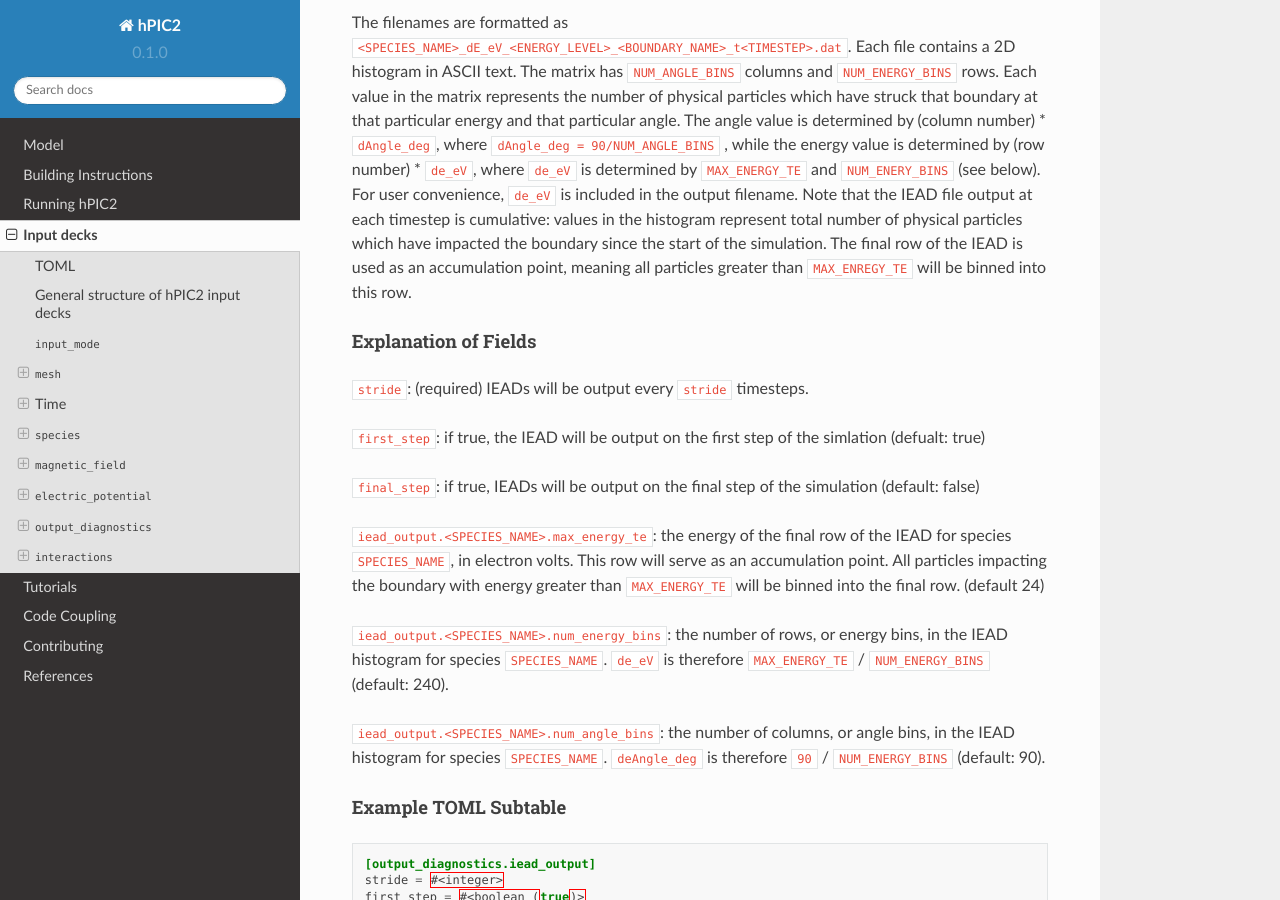
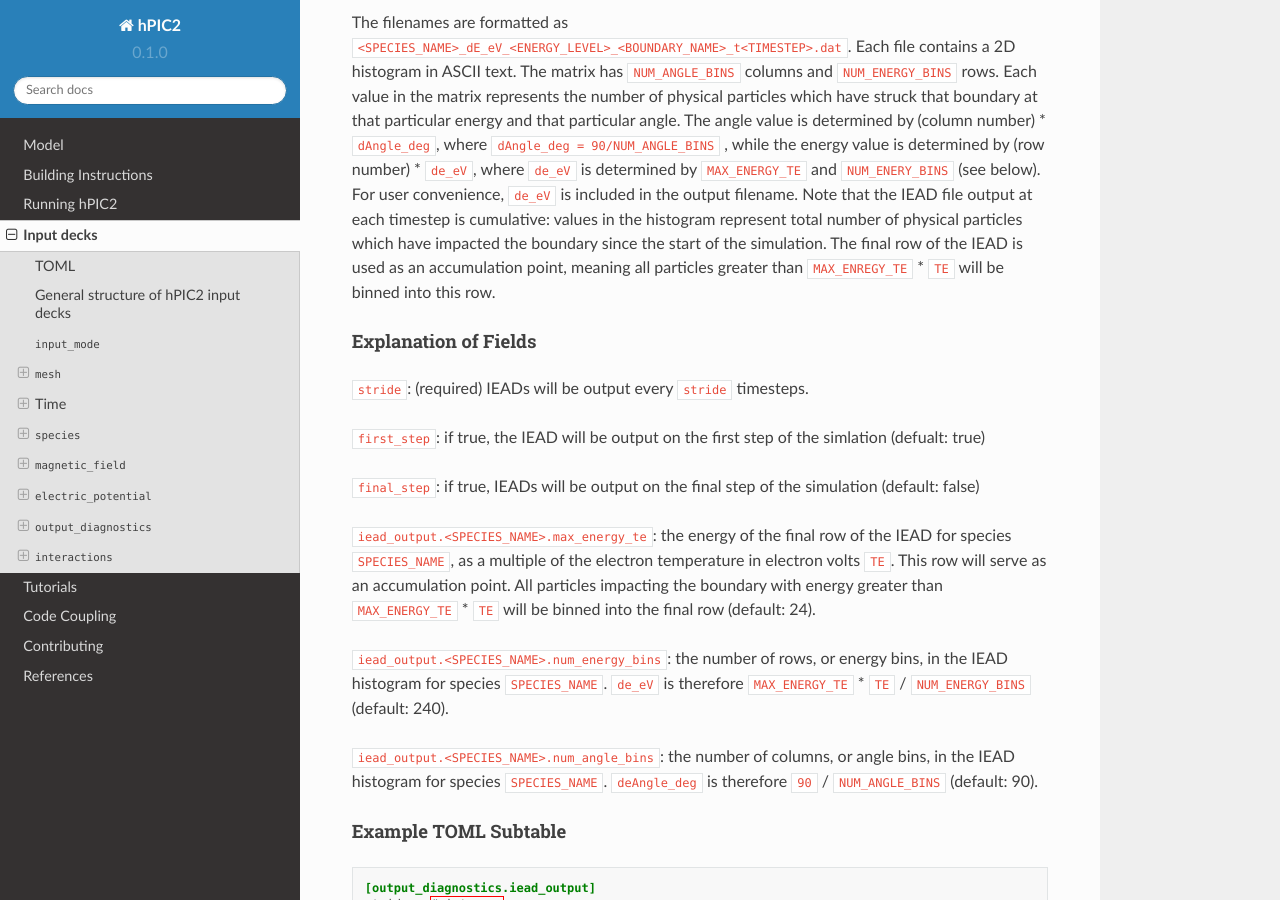
Before and after one commit to lcpp-org/hpic2doc, a Sphinx documentation site: the page built from docs/source/input_deck.rst, in a window 1280 px wide and 900 px high, scrolled down 34488 px. Built offline with Sphinx 7.4.7 and the Read the Docs theme 2.0.0, drawn with Linux system fonts in a browser that asks for light colours; cross-references to code outside the pages are shown as plain code.

Commit message:
Fix max_energy_te description

```diff
--- a/docs/source/input_deck.rst
+++ b/docs/source/input_deck.rst
@@ -2173,7 +2173,7 @@ is included in the output  filename. Note that the IEAD file output at
 each timestep is cumulative: values in the histogram represent total number of physical particles
 which have impacted the boundary since the start of the simulation. The final row of the
 IEAD is used as an accumulation point, meaning all particles greater than
-``MAX_ENREGY_TE`` will be binned into this row.
+``MAX_ENREGY_TE`` * ``TE`` will be binned into this row.
 
 Explanation of Fields
 ~~~~~~~~~~~~~~~~~~~~~~~~
@@ -2187,17 +2187,17 @@ Explanation of Fields
 (default: false)
 
 ``iead_output.<SPECIES_NAME>.max_energy_te``\ : the energy of the final row of the
-IEAD for species ``SPECIES_NAME``\ , in electron volts. This row will serve as an
-accumulation point. All particles impacting the boundary with energy greater
-than ``MAX_ENERGY_TE`` will be binned into the final row. (default 24)
+IEAD for species ``SPECIES_NAME``\ , as a multiple of the electron temperature in electron volts ``TE``\.
+This row will serve as an accumulation point. All particles impacting the boundary with energy greater
+than ``MAX_ENERGY_TE`` * ``TE`` will be binned into the final row (default: 24).
 
 ``iead_output.<SPECIES_NAME>.num_energy_bins``\ : the number of rows, or energy bins,
 in the IEAD histogram for species ``SPECIES_NAME``. ``de_eV`` is therefore
-``MAX_ENERGY_TE`` / ``NUM_ENERGY_BINS`` (default: 240).
+``MAX_ENERGY_TE`` * ``TE`` / ``NUM_ENERGY_BINS`` (default: 240).
 
 ``iead_output.<SPECIES_NAME>.num_angle_bins``\ : the number of columns, or angle bins,
 in the IEAD histogram for species ``SPECIES_NAME``. ``deAngle_deg`` is therefore
-``90`` / ``NUM_ENERGY_BINS`` (default: 90).
+``90`` / ``NUM_ANGLE_BINS`` (default: 90).
 
 Example TOML Subtable
 ~~~~~~~~~~~~~~~~~~~~~~
```
